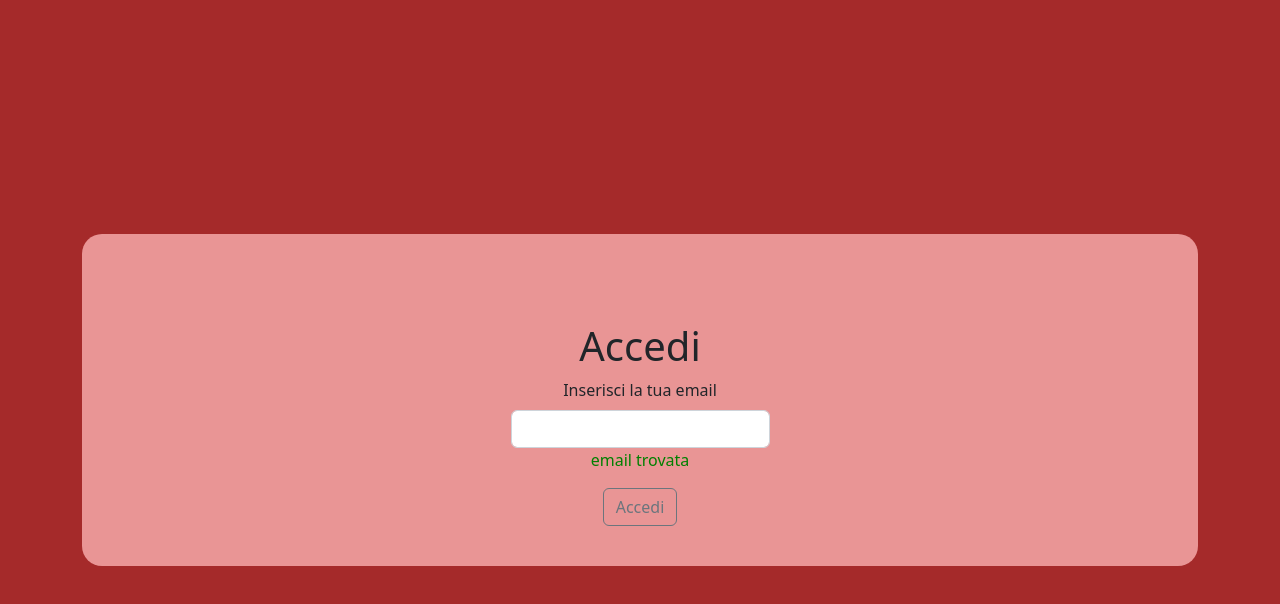
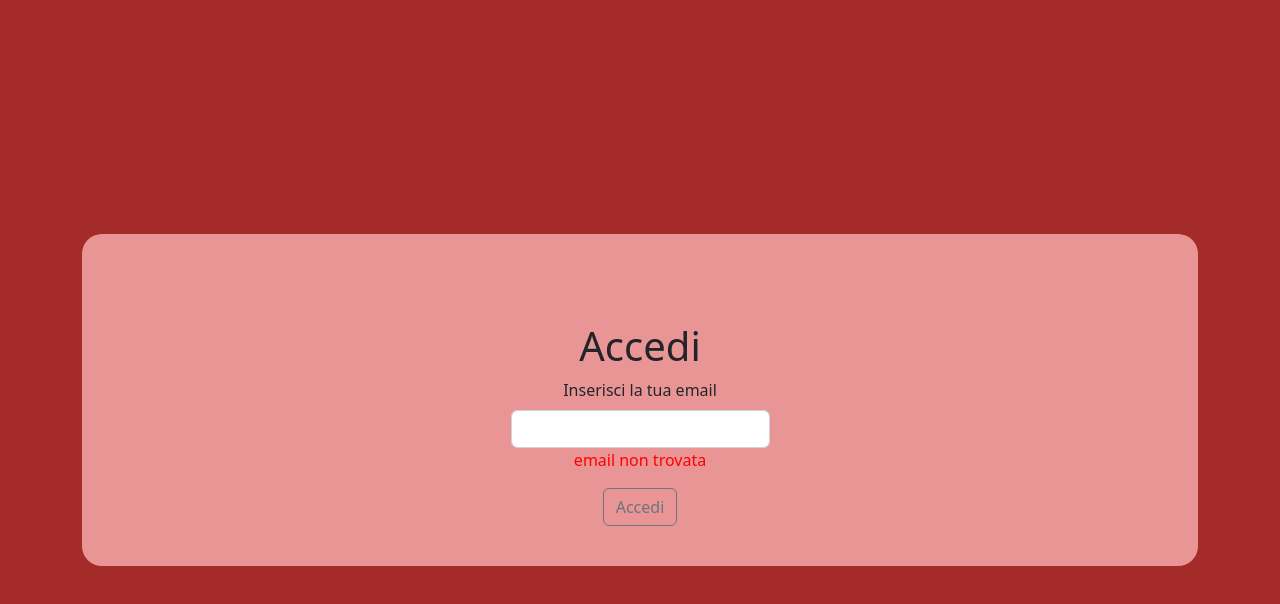
Before and after one commit to Andele97/js-mail-dadi, a plain HTML site: page e-mail/index.html in a window 1280 px wide. Both pictures are taken after a click on the button "Accedi". Drawn offline with nearby package versions, Linux system fonts and the light colour scheme.

Commit message:
[update] with error

```diff
--- a/e-mail/index.html
+++ b/e-mail/index.html
@@ -22,7 +22,7 @@
         <div class="col">
           <div class="mb-3">
             <label for="exampleInputEmail1" class="form-label">Inserisci la tua email</label>
-            <input name="email" type="email" class="form-control w-25 m-auto text-center" id="exampleInputEmail1" aria-describedby="emailHelp" value="">
+            <input name="email" type="email" class="form-control w-25 m-auto text-center" id="mail" aria-describedby="emailHelp" value="">
             <p class="output"></p>
           </div>
         </div>
--- a/e-mail/js/script.js
+++ b/e-mail/js/script.js
@@ -3,25 +3,24 @@
 //stampa un messaggio appropriato sull’esito del controllo.
 
 const listEmail = ['andrea@live.it', 'cristian@live.it', 'lina@live.it'];
-let found;
 
 const logButton = document.querySelector("button");
-const emailSelect = document.querySelector('[name="email"]');
+const emailSelect = document.querySelector('[name="email"]').value;
 
 logButton.addEventListener("click", function() {
 
   const output = document.querySelector('.output');
   output.innerHTML = "";
+  let found = false;
+
 
   for (let i = 0; i < listEmail.length; i++){
     if (emailSelect === listEmail[i]){
       found = true;
-    }else{
-      found = false;
     }
   }
 
-  if (found = listEmail) {
+  if (found == listEmail) {
     output.append('email trovata')
     output.classList.add('green')
   }else{
```
